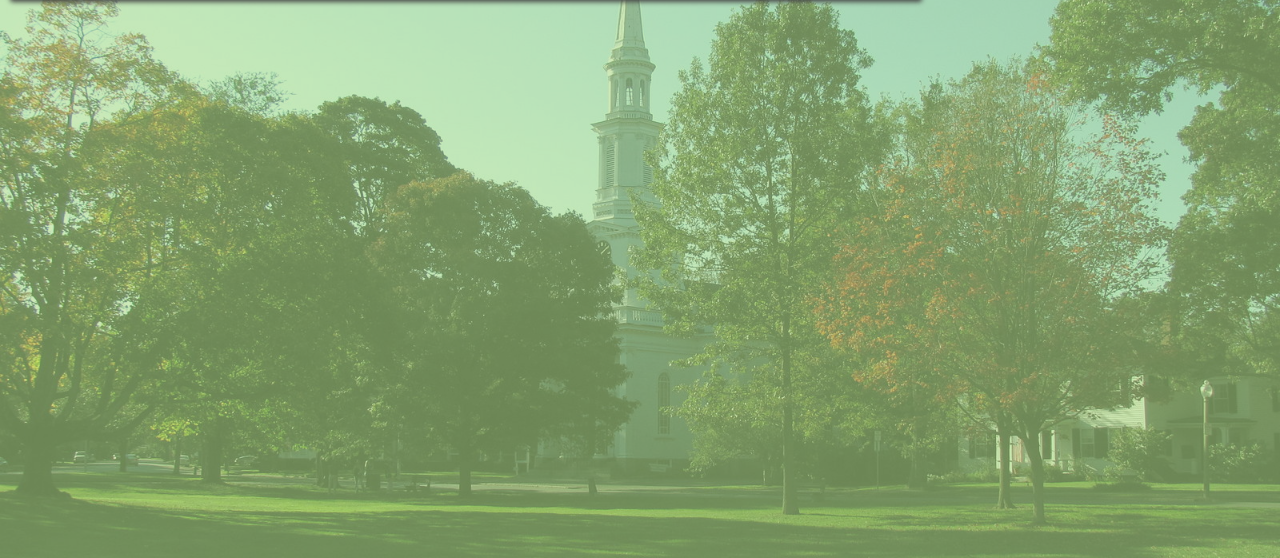
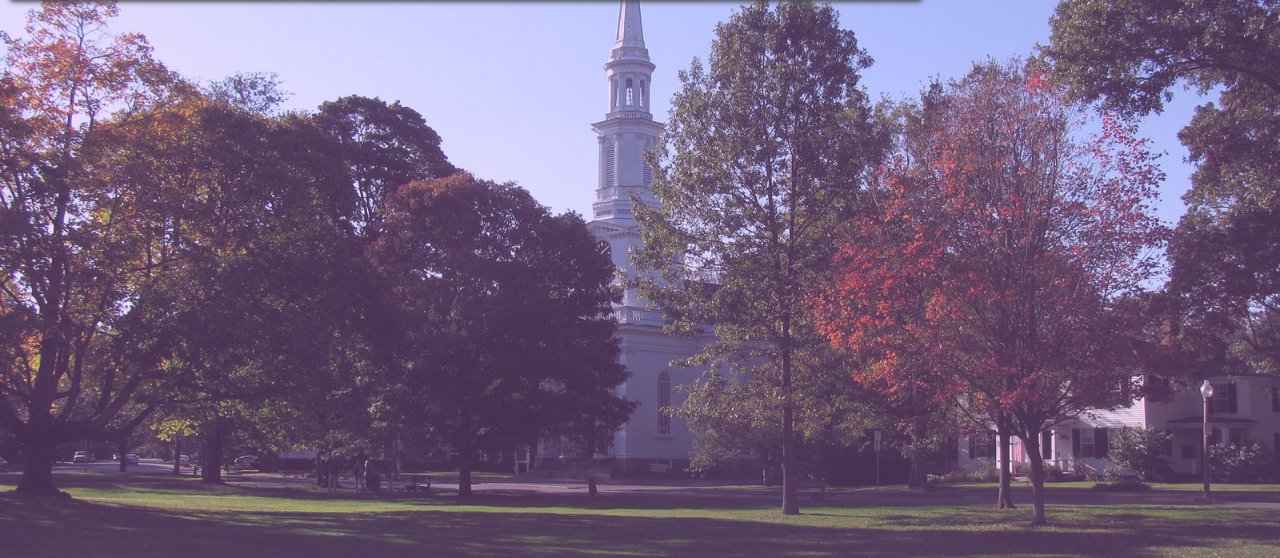
Before and after one commit to CodeSalvageON/PicAcademy, a website: page public/static/index.html in a window 1280 px wide. Shown: the part 242-800 px from the top of the page. Drawn offline with Linux system fonts and the light colour scheme.

Commit message:
Change up color scheme a little

```diff
--- a/public/styling/index.css
+++ b/public/styling/index.css
@@ -48,8 +48,8 @@ p {
   width: 100%;
   height: 100%;
   position: relative;
-  background-color: #b1dd8b;
-  opacity: 0.6;
+  background-color: #e292fe;
+  opacity: 0.3;
 }
 
 #page-content {
```
